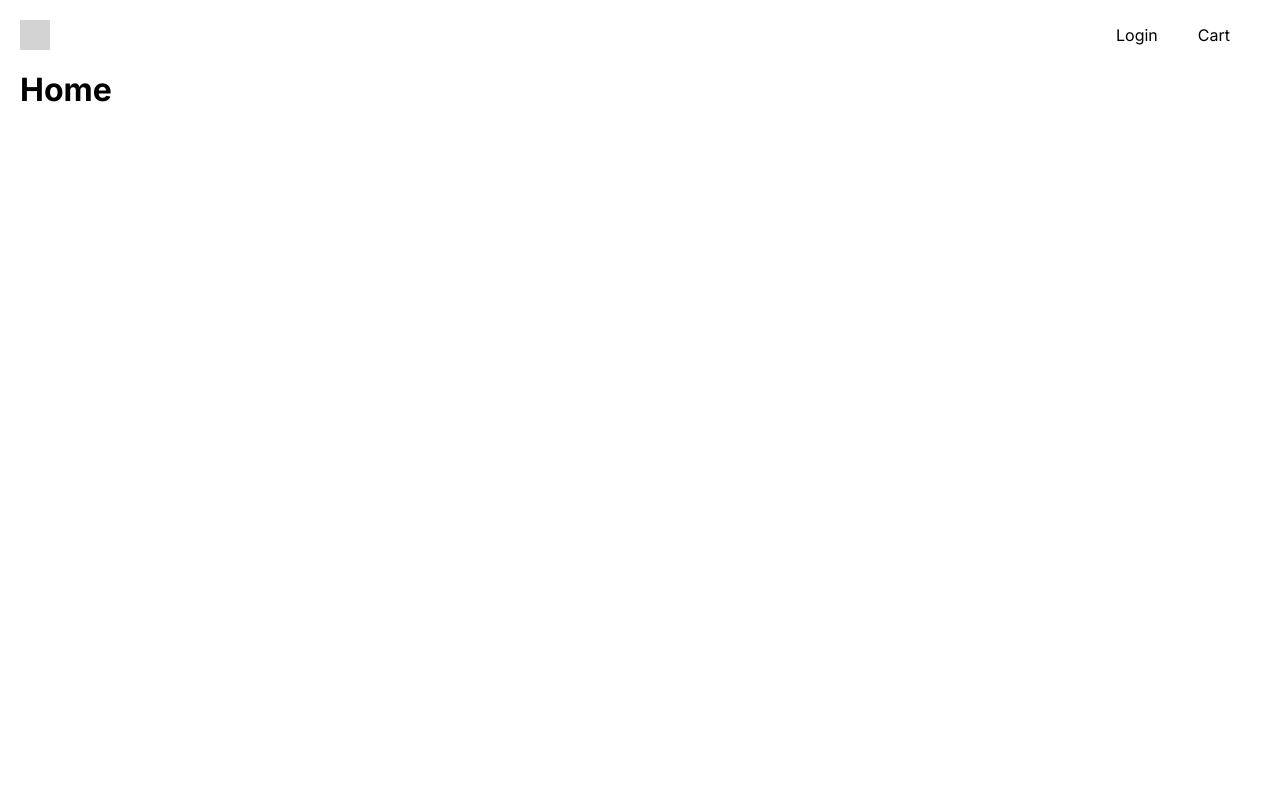
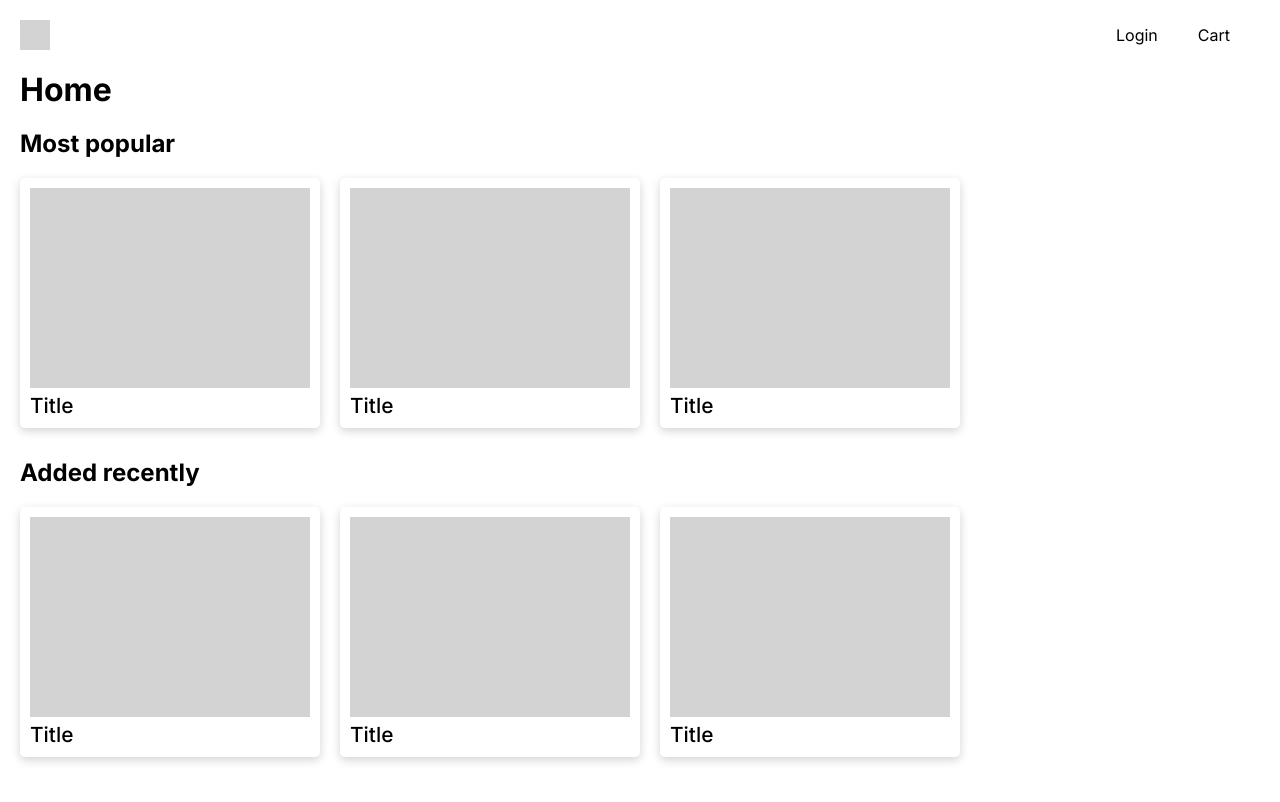
Before and after one commit to mathildebuenerd/patterns-for-accessible-react-apps, a Next.js app: page / in a window 1280 px wide. Shown: the top 802 px of the page. Built offline with nearby package versions, Linux system fonts and the light colour scheme.

Commit message:
Add cards to pages + styling

```diff
--- a/src/app/globals.css
+++ b/src/app/globals.css
@@ -22,3 +22,7 @@ a {
   color: inherit;
   text-decoration: none;
 }
+
+h1 {
+  margin-bottom: 20px;
+}
--- a/src/app/page.tsx
+++ b/src/app/page.tsx
@@ -1,7 +1,40 @@
 import Image from "next/image";
-import styles from "./page.module.css";
+// import styles from "./page.module.css";
 import Page from "@/components/foundations/Page";
+import Card from "@/components/elements/Card";
+
+const styles = {
+  section: {
+    marginBottom: "10px",
+  },
+  cardContainer: {
+    display: "flex",
+    flexWrap: "wrap",
+  },
+  heading: {
+    marginBottom: "20px",
+  },
+};
 
 export default function Home() {
-  return <Page title="Home"></Page>;
+  return (
+    <Page title="Home">
+      <section style={styles.section}>
+        <h2 style={styles.heading}>Most popular</h2>
+        <div style={styles.cardContainer}>
+          <Card />
+          <Card />
+          <Card />
+        </div>
+      </section>
+      <section style={styles.section}>
+        <h2 style={styles.heading}>Added recently</h2>
+        <div style={styles.cardContainer}>
+          <Card />
+          <Card />
+          <Card />
+        </div>
+      </section>
+    </Page>
+  );
 }
--- /dev/null
+++ b/src/components/elements/Card.tsx
@@ -0,0 +1,33 @@
+const styles = {
+  container: {
+    display: "flex",
+    flexDirection: "column",
+    padding: "10px",
+    width: "300px",
+    boxShadow: "0px 3px 10px lightgrey",
+    borderRadius: "5px",
+    margin: "0 20px 20px 0",
+  },
+  placeholders: {
+    image: {
+      width: "100%",
+      height: "200px",
+      backgroundColor: "var(--background-color-layout)",
+    },
+  },
+  title: {
+    marginTop: "5px",
+    fontWeight: 500,
+    fontSize: "1.3em",
+  },
+};
+
+export default function Card() {
+  return (
+    <article style={styles.container}>
+      <div style={styles.placeholders.image}></div>
+      <h3 style={styles.title}>Title</h3>
+      <p></p>
+    </article>
+  );
+}
```
Also changed, not shown: src/app/search/page.tsx (+20 -1 lines).
